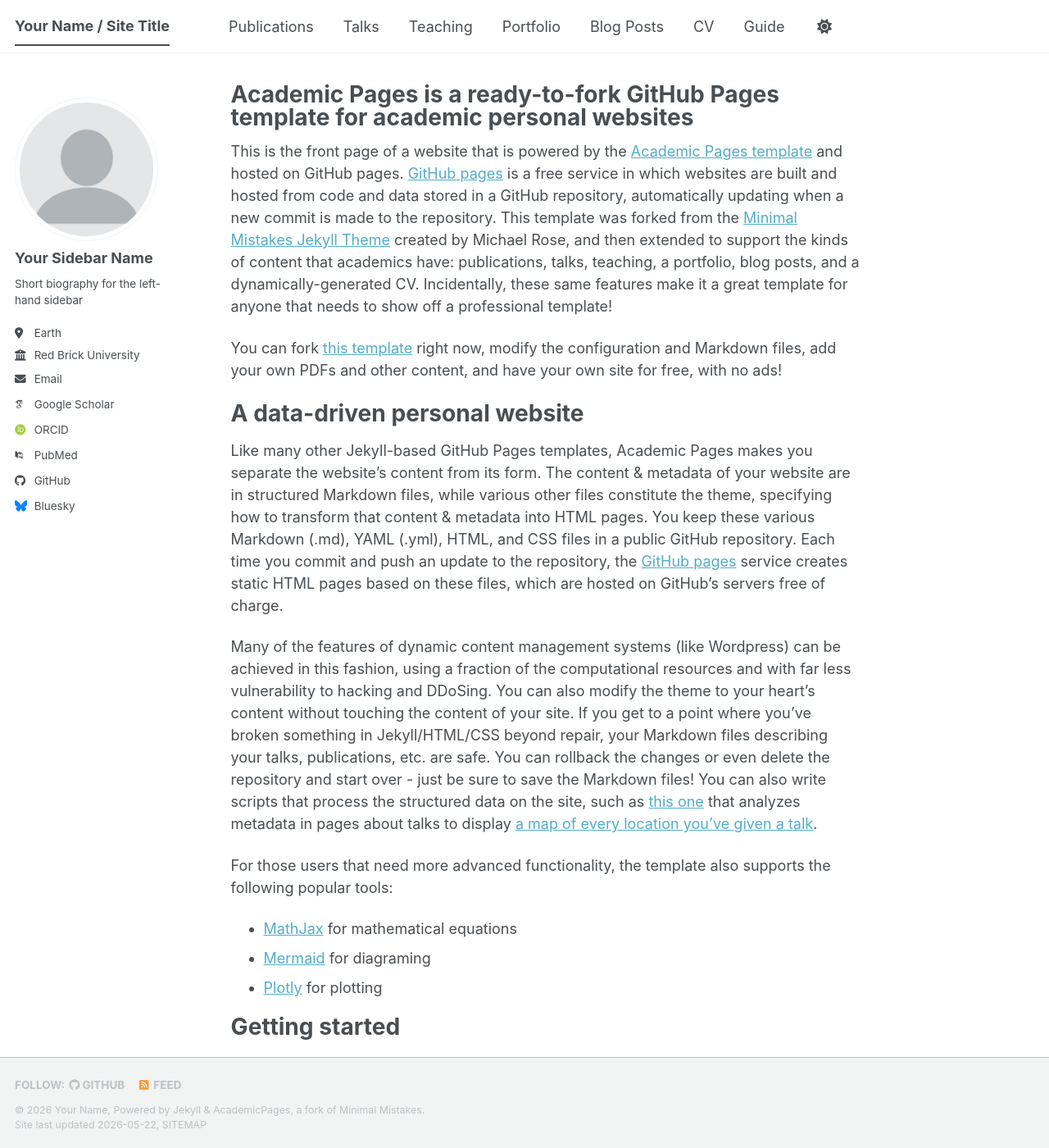
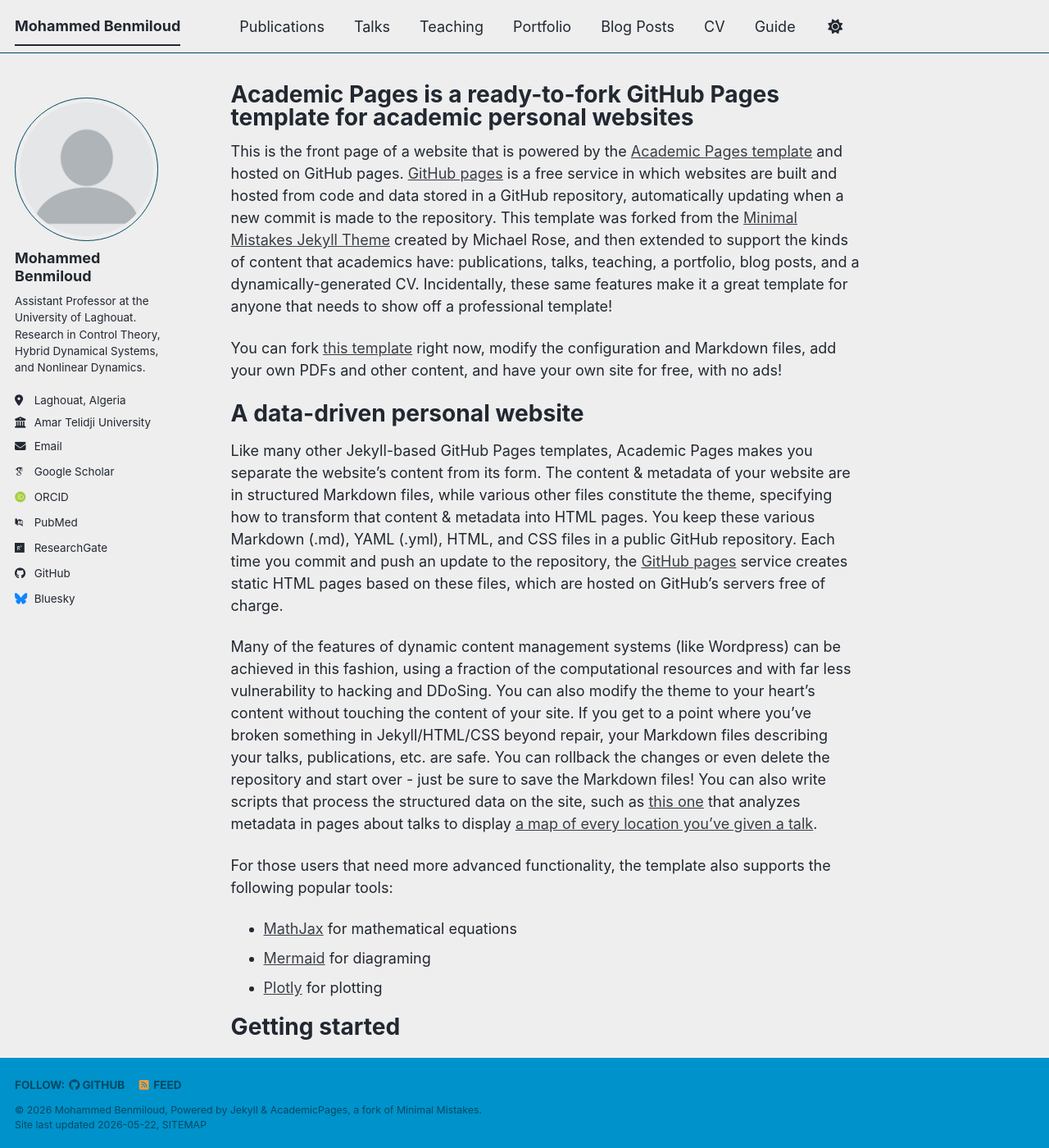
Before and after one commit to medbenmiloud/medbenmiloud.github.io, a Jekyll site: the page built from _pages/about.md, in a window 1280 px wide and 1400 px high. Shown: the whole window at 82% size. Built offline with Jekyll 4.4.1, drawn with Linux system fonts in a browser that asks for light colours; some web fonts are replaced; a script bundle is joined from its source files by our own code; library files that are not in the unit come from our copies.

Commit message:
Update _config.yml

```diff
--- a/_config.yml
+++ b/_config.yml
@@ -8,15 +8,15 @@
 
 # Basic Site Settings
 locale                   : "en-US"
-site_theme               : "default" # The available themes options are "default", "air", "sunrise", "mint", "dirt" and "contrast"
-title                    : "Your Name / Site Title"
+site_theme               : "air" # The available themes options are "default", "air", "sunrise", "mint", "dirt" and "contrast"
+title                    : "Mohammed Benmiloud"
 title_separator          : "-"
-name                     : &name "Your Name"
-description              : &description "Your Name's academic portfolio"   # Update this with a general description of your site, this is the default if not overridden by a page
-url                      : https://academicpages.github.io # The base hostname & protocol for your site e.g. "https://[your GitHub username].github.io",
+name                     : &name "Mohammed Benmiloud"
+description              : &description "Assistant Professor at the University of Laghouat, Algeria. Control Theory | Hybrid Dynamical Systems | Nonlinear Dynamics | Power Systems"   # Update this with a general description of your site, this is the default if not overridden by a page
+url                      : "https://medbenmiloud.github.io" # The base hostname & protocol for your site e.g. "https://[your GitHub username].github.io",
                                                            # or if you already have some other page hosted on Github then use "https://[your GitHub username].github.io/[Your Repo Name]"
 baseurl                  : "" # the subpath of your site, e.g. "/blog"
-repository               : "academicpages/academicpages.github.io"
+repository               : "medbenmiloud/medbenmiloud.github.io"
 
 # Site Author - The following control what appear as part of the author content on the side bar.
 #               If a field is blank the icon and link will not appear, otherwise it will be shown.
@@ -24,25 +24,25 @@ repository               : "academicpages/academicpages.github.io"
 author:
   # Biographic information
   avatar           : "profile.png"
-  name             : "Your Sidebar Name"
+  name             : "Mohammed Benmiloud"
   pronouns         : # example: "she/her"
-  bio              : "Short biography for the left-hand sidebar"
-  location         : "Earth"
-  employer         : "Red Brick University"
+  bio              : "Assistant Professor at the University of Laghouat. Research in Control Theory, Hybrid Dynamical Systems, and Nonlinear Dynamics."
+  location         : "Laghouat, Algeria"
+  employer         : "Amar Telidji University"
   uri              : # URL
-  email            : "none@example.org"
+  email            : "med.benmiloud@lagh-univ.dz"
 
   # Academic websites
   academia         : # URL
   arxiv            : # URL - Update with the correct link to your profile
-  googlescholar    : "https://scholar.google.com/citations?user=PS_CX0AAAAAJ"
+  googlescholar    : "https://scholar.google.com/citations?user=cwmpZVQAAAAJ&hl=en&oi=ao"
   inspire-hep      : # URL
   impactstory      : # URL
-  orcid            : "https://orcid.org/yourorcidurl"
+  orcid            : "https://orcid.org/0000-0003-4629-7113"
   semantic         : # URL
   ssrn             : # URL
-  pubmed           : "https://www.ncbi.nlm.nih.gov/pubmed/?term=john+snow"
-  researchgate     : # URL
+  pubmed           : ""
+  researchgate     : "https://www.researchgate.net/profile/Mohammed-Benmiloud" # URL
   scopus           : # URL
   zotero           : # URL
 
```
